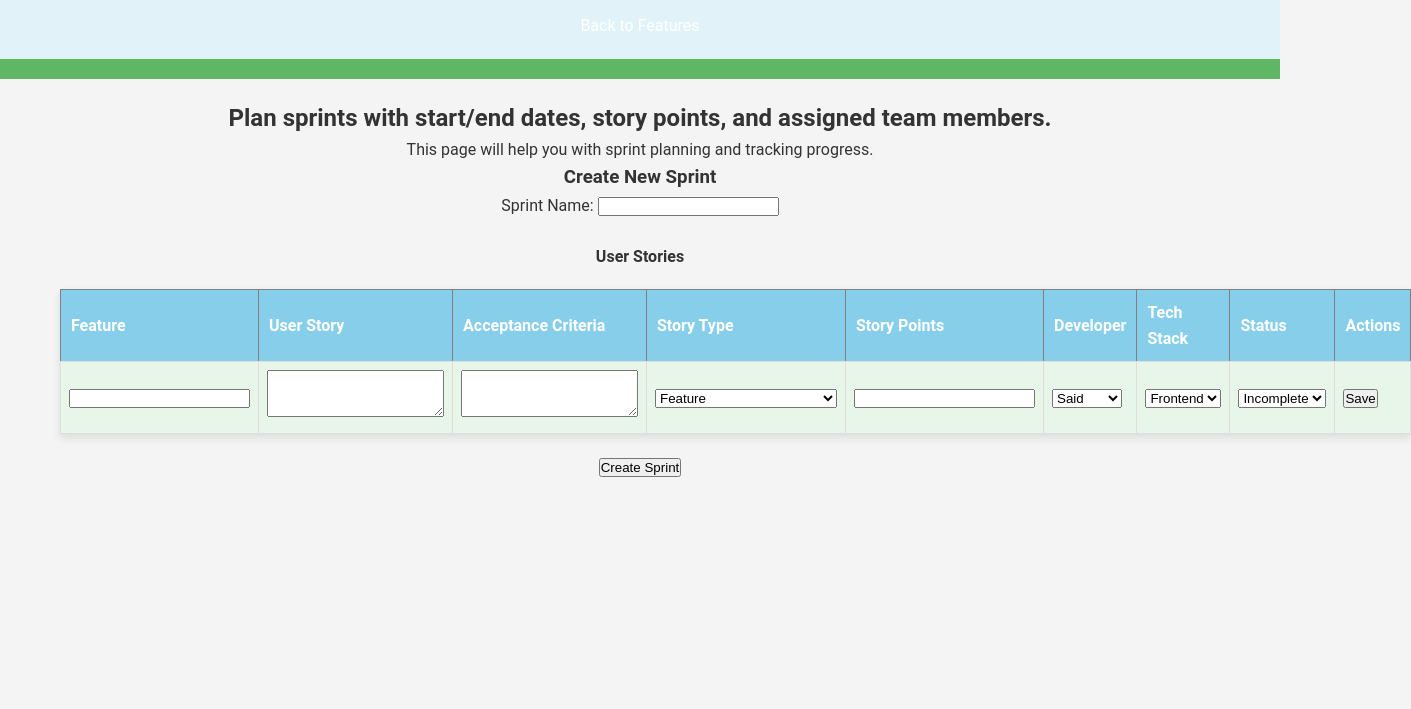
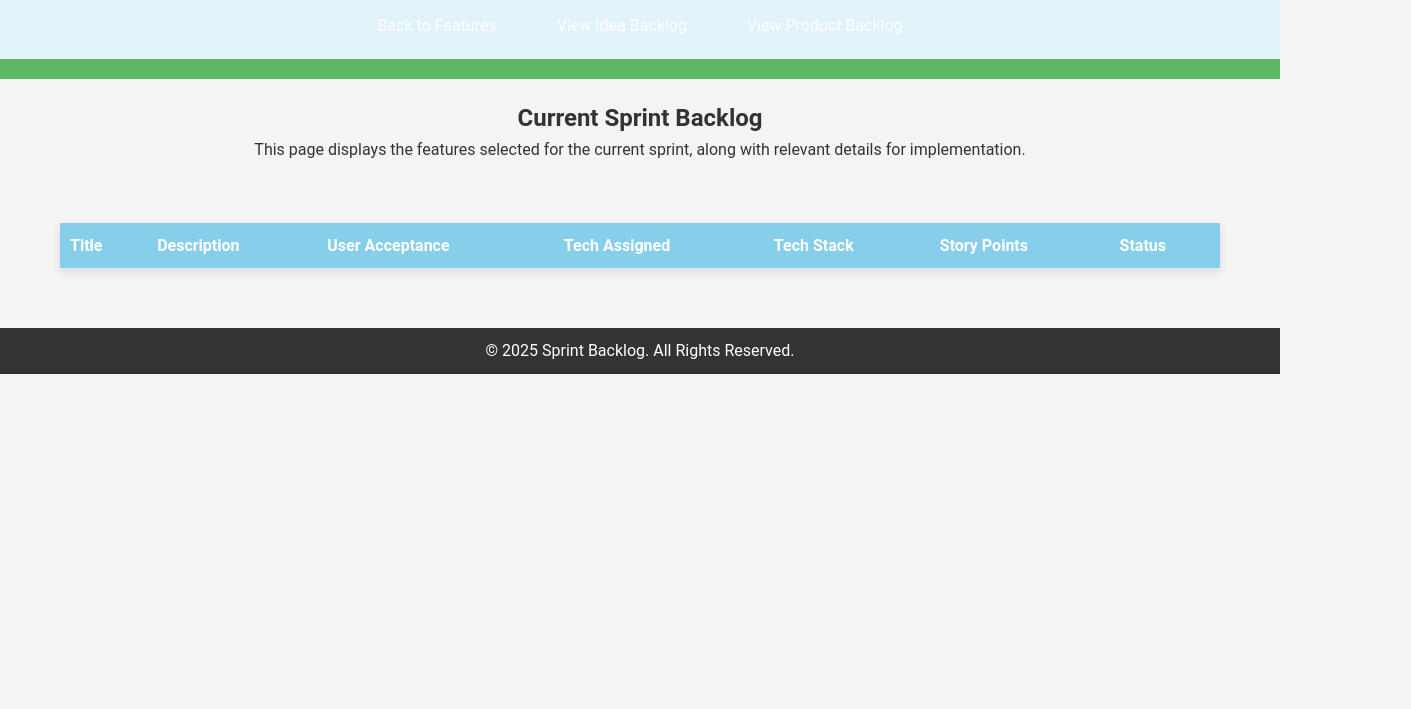
Before and after one commit to Zerque/Zeraki-PM, a plain HTML site: page sprint.html in a window 1280 px wide. Shown: the part 91-800 px from the top of the page, 1411 px wide, since content can reach past the window. Drawn offline with Linux system fonts and the light colour scheme.

Commit message:
Update sprint.html

```diff
--- a/sprint.html
+++ b/sprint.html
@@ -3,89 +3,84 @@
 <head>
     <meta charset="UTF-8">
     <meta name="viewport" content="width=device-width, initial-scale=1.0">
-    <title>Sprint Management</title>
+    <title>Sprint Backlog</title>
     <link rel="stylesheet" href="styles.css">
 </head>
 <body>
     <header>
-        <h1>Sprint Management</h1>
+        <h1>Sprint Backlog</h1>
         <nav>
             <a href="landing.html">Back to Features</a>
+            <a href="idea.html">View Idea Backlog</a>
+            <a href="product.html">View Product Backlog</a>
         </nav>
     </header>
+
     <section>
-        <h2>Plan sprints with start/end dates, story points, and assigned team members.</h2>
-        <p>This page will help you with sprint planning and tracking progress.</p>
+        <h2>Current Sprint Backlog</h2>
+        <p>This page displays the features selected for the current sprint, along with relevant details for implementation.</p>
+    </section>
 
-        <form id="sprint-form">
-            <h3>Create New Sprint</h3>
-            <label for="sprint-name">Sprint Name:</label>
-            <input type="text" id="sprint-name" name="sprintName" required><br><br>
-
-            <h4>User Stories</h4>
-            <div class="table-container">
-                <table border="1" id="user-stories-table">
+    <section class="container">
+        <table>
             <thead>
                 <tr>
-                            <th>Feature</th>
-                            <th>User Story</th>
-                            <th>Acceptance Criteria</th>
-                            <th>Story Type</th>
+                    <th>Title</th>
+                    <th>Description</th>
+                    <th>User Acceptance</th>
+                    <th>Tech Assigned</th>
+                    <th>Tech Stack</th>
                     <th>Story Points</th>
-                            <th>Developer</th>
-                            <th>Tech Stack</th>
                     <th>Status</th>
-                            <th>Actions</th>
                 </tr>
             </thead>
-                    <tbody>
-                        <tr>
-                            <td><input type="text" name="feature[]" required></td>
-                            <td><textarea name="userStory[]" rows="3" required></textarea></td>
-                            <td><textarea name="acceptanceCriteria[]" rows="3" required></textarea></td>
+            <tbody id="sprint-backlog-body">
+                <!-- Sprint backlog items will be dynamically loaded here -->
+            </tbody>
+        </table>
+    </section>
+
+    <footer>
+        <p>&copy; 2025 Sprint Backlog. All Rights Reserved.</p>
+    </footer>
+
+    <script>
+        // Load sprint backlog from localStorage
+        function renderSprintBacklog() {
+            const sprintBacklogBody = document.getElementById('sprint-backlog-body');
+            const sprintBacklog = JSON.parse(localStorage.getItem('sprintBacklog')) || [];
+
+            sprintBacklogBody.innerHTML = ''; // Clear existing rows
+
+            sprintBacklog.forEach((item, index) => {
+                const backlogRow = document.createElement('tr');
+
+                backlogRow.innerHTML = `
+                    <td>${item.title}</td>
+                    <td>${item.description}</td>
+                    <td><input type="text" placeholder="Enter user acceptance criteria" /></td>
+                    <td><input type="text" placeholder="Assign technician" /></td>
                     <td>
-                                <select name="storyType[]" required>
-                                    <option value="feature">Feature</option>
-                                    <option value="bug">Bug</option>
-                                    <option value="task">Task</option>
-                                    <option value="enhancement">Enhancement</option>
-                                    <option value="infrastructure">Infrastructure Improvement</option>
+                        <select>
+                            <option value="Front End">Front End</option>
+                            <option value="Back End">Back End</option>
                         </select>
                     </td>
-                            <td><input type="number" name="storyPoints[]" min="1" required></td>
+                    <td><input type="number" min="1" placeholder="Story Points" /></td>
                     <td>
-                                <select name="assignedDeveloper[]" required>
-                                    <option value="Said">Said</option>
-                                    <option value="Grace">Grace</option>
-                                    <option value="Herman">Herman</option>
-                                    <option value="Stanley">Stanley</option>
-                                    <option value="Kisavi">Kisavi</option>
+                        <select>
+                            <option value="Incomplete">Incomplete</option>
+                            <option value="Done">Done</option>
                         </select>
                     </td>
-                            <td>
-                                <select name="techStack[]" required>
-                                    <option value="frontend">Frontend</option>
-                                    <option value="backend">Backend</option>
-                                </select>
-                            </td>
-                            <td>
-                                <select name="status[]" required>
-                                    <option value="incomplete">Incomplete</option>
-                                    <option value="done">Done</option>
-                                </select>
-                            </td>
-                            <td>
-                                <button type="button" class="save-button">Save</button>
-                            </td>
-                        </tr>
-                    </tbody>
-                </table>
-            </div>
+                `;
 
-            <button type="submit">Create Sprint</button>
-        </form>
-    </section>
+                sprintBacklogBody.appendChild(backlogRow);
+            });
+        }
 
-    <script src="scripts.js"></script>
+        // Initial render of sprint backlog
+        renderSprintBacklog();
+    </script>
 </body>
 </html>
```
Lines whose indentation alone changed are shown as unchanged.
